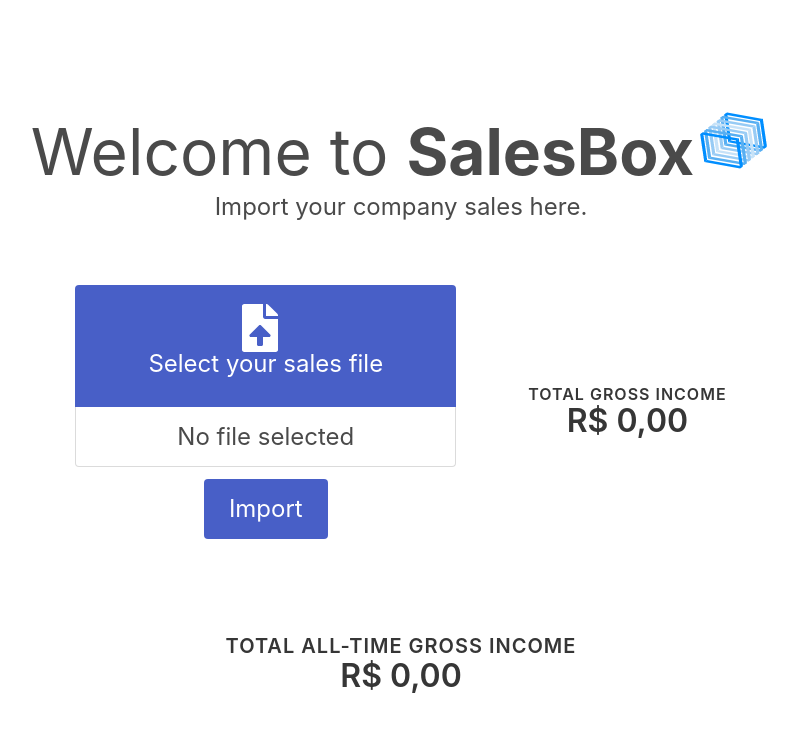
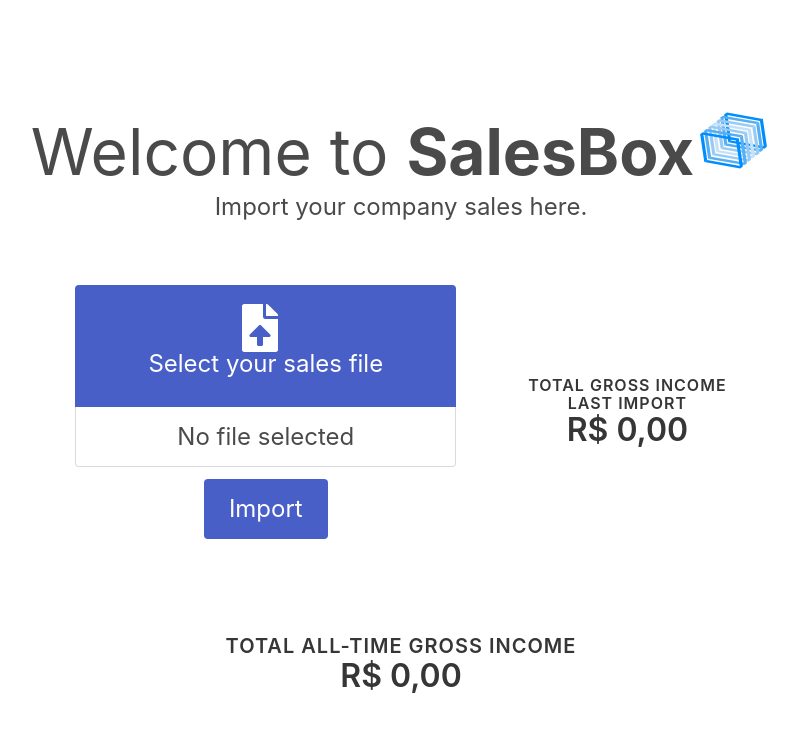
Before and after one commit to MatheusPoliCamilo/sales-box-app, a Next.js app: page / in a window 1280 px wide. Shown: the top 732 px of the page, without its empty margins (239-1037 px from the left). Built offline with nearby package versions, Linux system fonts and the light colour scheme.

Commit message:
Add total gross income description

```diff
--- a/pages/index.js
+++ b/pages/index.js
@@ -70,6 +70,7 @@
               <div className="level-item has-text-centered">
                 <div>
                   <p className="heading title is-6">Total gross income</p>
+                  <p className="heading title is-6">Last import</p>
                   <p className="title">R$ 0,00</p>
                 </div>
               </div>
```
Lines whose indentation alone changed are shown as unchanged.
